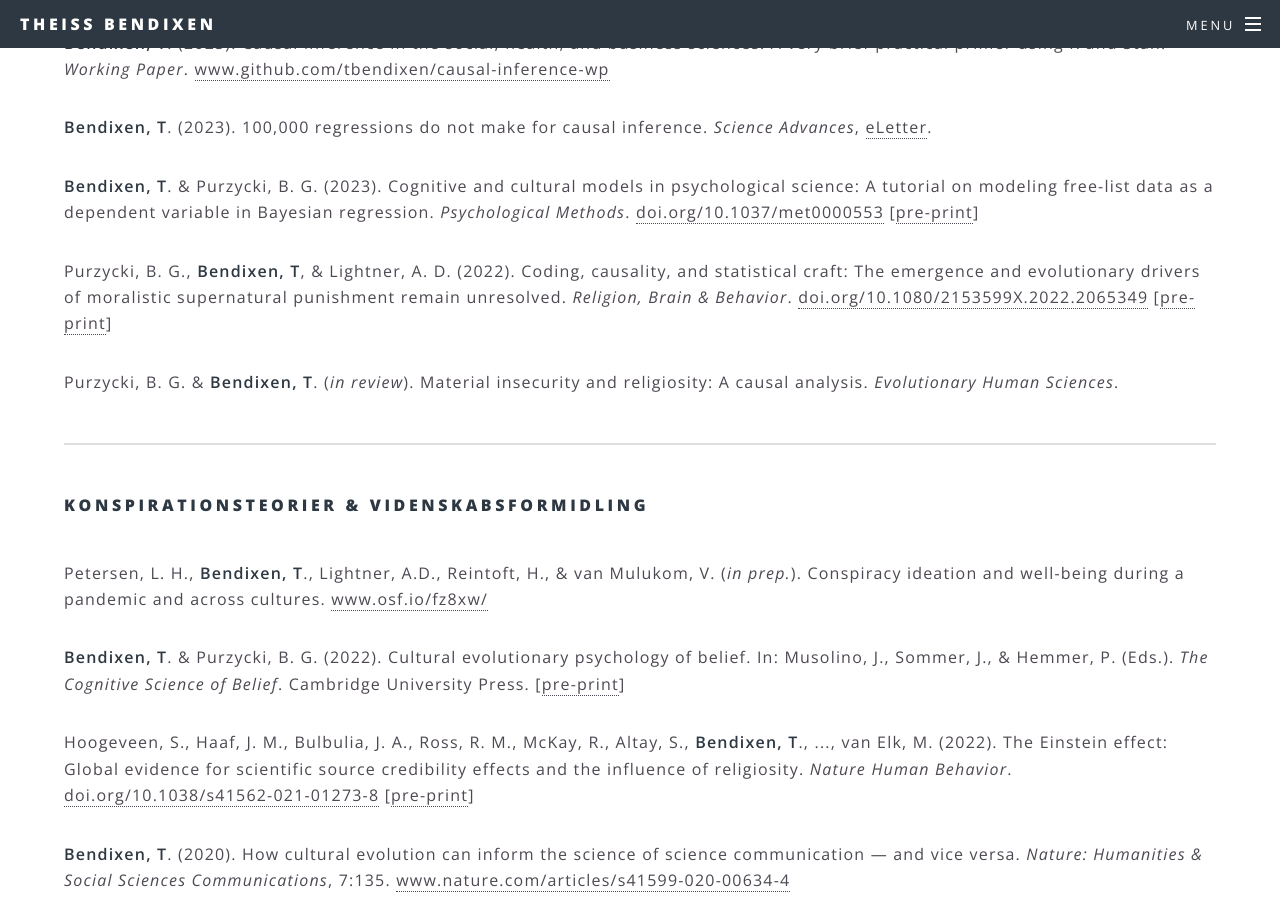
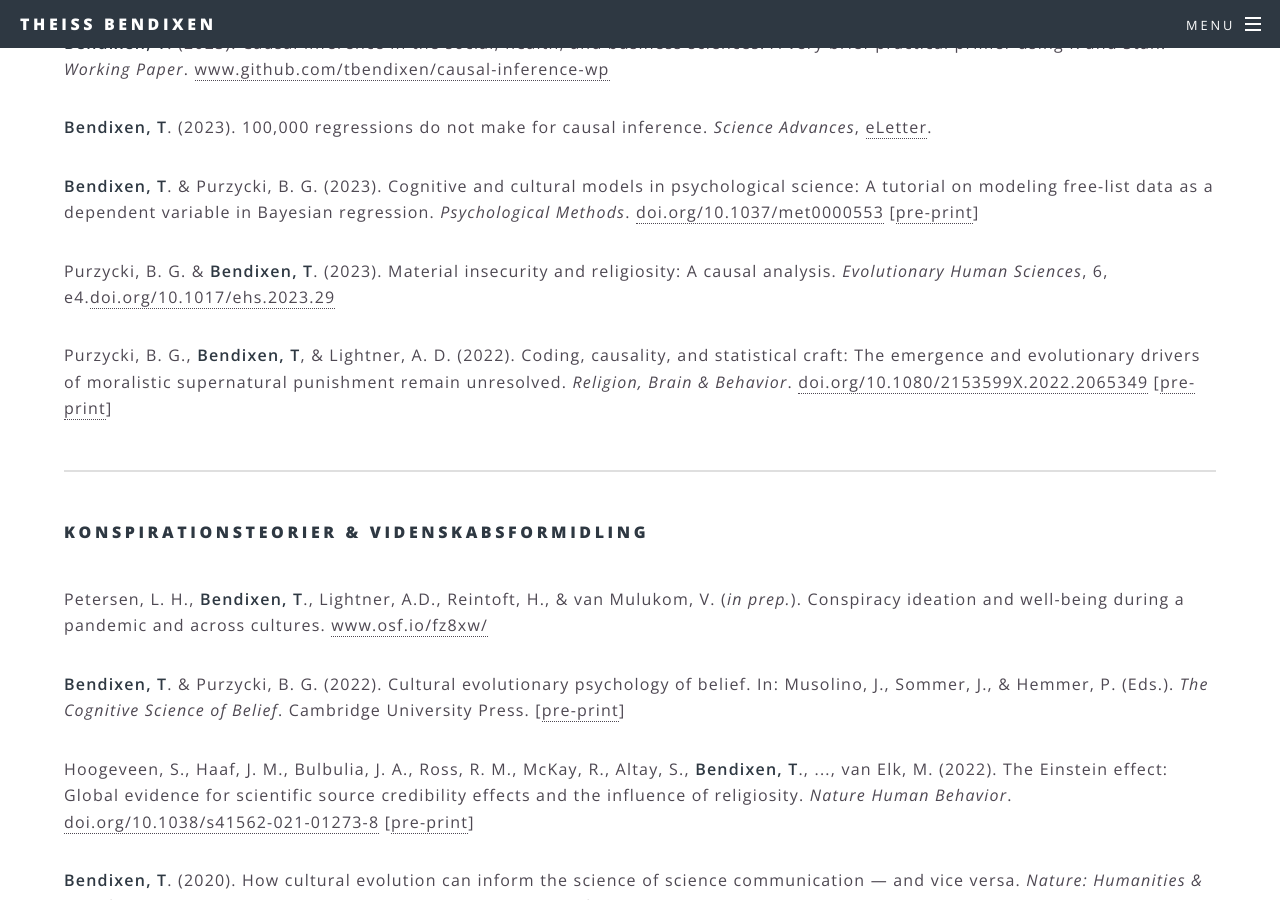
Before and after one commit to tbendixen/tbendixen.github.io.dk, a Jekyll site: the page built from forskning.html, in a window 1280 px wide and 900 px high, scrolled down 678 px. Built offline with Jekyll 4.4.1, drawn with Linux system fonts in a browser that asks for light colours; some of the changed text lies outside the part shown.

Commit message:
Update forskning.html

```diff
--- a/forskning.html
+++ b/forskning.html
@@ -15,9 +15,9 @@ title: Forskning
 				<p><b>Bendixen, T</b>. (2023). 100,000 regressions do not make for causal inference. <i>Science Advances</i>, <a href="https://www.science.org/doi/10.1126/sciadv.abn3517#elettersSection">eLetter</a>.</p>
 				<p><b>Bendixen, T</b>. & Purzycki, B. G. (2023). Cognitive and cultural models in psychological science: A tutorial on modeling free-list data as a dependent variable in Bayesian regression.
 					<i>Psychological Methods</i>. <a href="https://doi.org/10.1037/met0000553">doi.org/10.1037/met0000553</a> [<a href="https://psyarxiv.com/4n2jm/">pre-print</a>]</p>
+				<p>Purzycki, B. G. & <b>Bendixen, T</b>. (2023). Material insecurity and religiosity: A causal analysis. <i>Evolutionary Human Sciences</i>, 6, e4.<a href="https://doi.org/10.1017/ehs.2023.29">doi.org/10.1017/ehs.2023.29</a></p>
 				<p>Purzycki, B. G., <b>Bendixen, T</b>, & Lightner, A. D. (2022). Coding, causality, and statistical craft: The emergence and evolutionary drivers of moralistic supernatural punishment remain unresolved.
 					<i>Religion, Brain & Behavior</i>. <a href="https://doi.org/10.1080/2153599X.2022.2065349">doi.org/10.1080/2153599X.2022.2065349</a> [<a href="https://osf.io/preprints/socarxiv/qvjfp/">pre-print</a>]</p>
-				<p>Purzycki, B. G. & <b>Bendixen, T</b>. (<i>in review</i>). Material insecurity and religiosity: A causal analysis. <i>Evolutionary Human Sciences</i>.</p>
 				<hr />
 				<h4>Konspirationsteorier & Videnskabsformidling</h4>
 				<br />
@@ -90,7 +90,7 @@ title: Forskning
 				<h4>Adfærdspsykologi & Religion</h4>
 				<br />
 				<p><b>Bendixen, T</b>., Lightner, A. D., Willard, A. K., Kundtová Klocová, E., Apicella, C., Atkinson, Q., Bolyanatz, A., Cohen, E., Handley, C., Henrich, J., Lesorogol, C., Mathew, S., McNamara, R. A., Moya, C., Norenzayan, A., Placek, C., Soler, M., Vardy, T., Weigel, J., Xygalatas, D. Lang, M., & Purzycki, B. G. (<i>accepted</i>).
-				Gods are watching and so what? Moralistic supernatural punishment across 15 cultures. <i>Evolutionary Human Sciences</i>.</p>
+				Gods are watching and so what? Moralistic supernatural punishment across 15 cultures. <i>Evolutionary Human Sciences</i>, 5, e18.</p>[<a href="https://doi.org/10.1017/ehs.2023.15">doi.org/10.1017/ehs.2023.15</a>]
 				<p>Mauritsen, A. L., <b>Bendixen, T</b>., & Reintoft, H. (<i>in review</i>). Does a pandemic increase religiosity? A Bayesian multilevel longitudinal analysis with poststratification.
 					[<a href="https://psyarxiv.com/qsgej/">pre-print</a>]</p>
 				<p><b>Bendixen, T</b>., Apicella, C., Atkinson, Q., Cohen, E., Henrich, J., McNamara, R. A., Norenzayan, A., Willard, A. K., Xygalatas, D., & Purzycki, B. G. (<i>accepted</i>). Appealing to the minds of gods: Religious beliefs and appeals correspond to features of local social ecologies.
```
